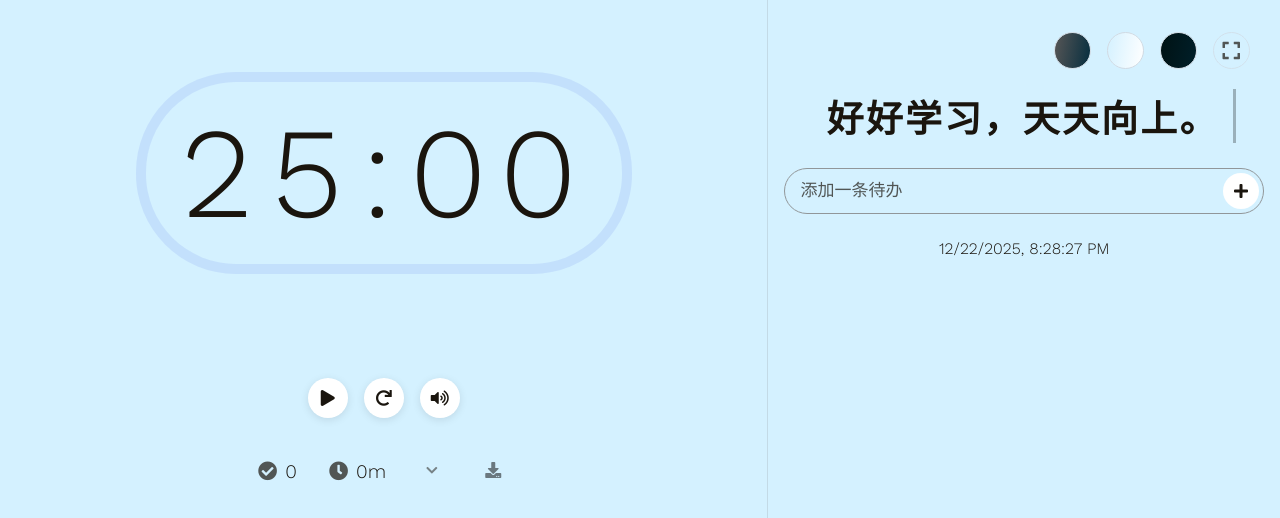
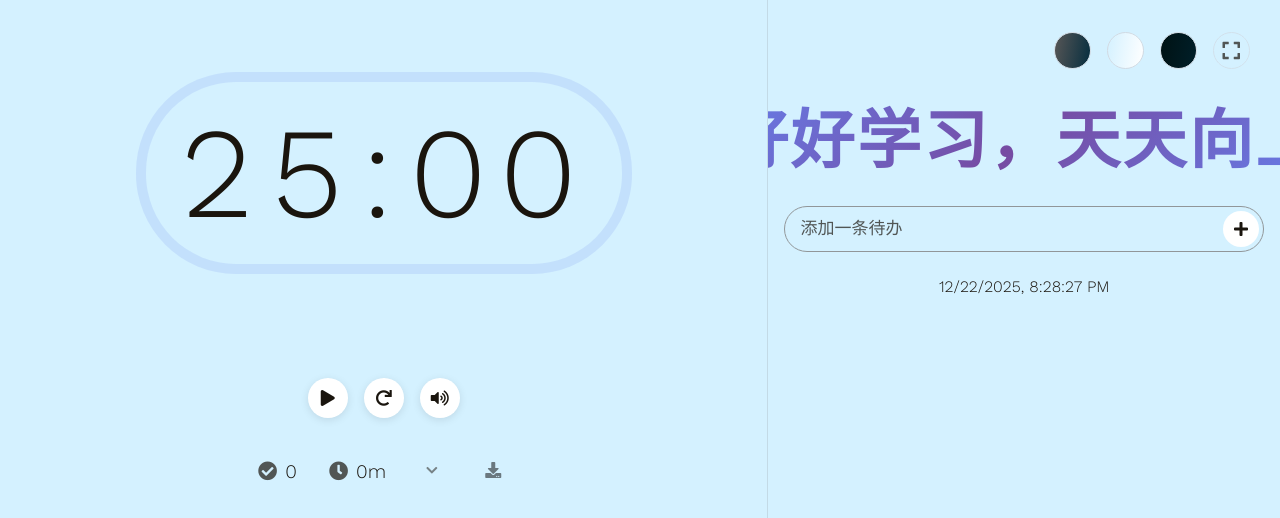
Before and after one commit to youmikuang/todo, a Vue app: page / in a window 1280 px wide. Shown: the top 518 px of the page. Built offline with nearby package versions, Linux system fonts and the light colour scheme.

Commit message:
fix title show

```diff
--- a/src/assets/css/main.css
+++ b/src/assets/css/main.css
@@ -169,18 +169,33 @@ body {
     letter-spacing: 0.15rem;
     margin-top: 20px;
     margin-bottom: 10px;
-    max-width: 420px;
-    font-size: 2.3rem;
+    max-width: 600px;
+    font-size: 4rem;
     text-align: center;
+    background-clip: text;
+    -webkit-background-clip: text;
+    color: transparent;
 }
 
-#title {
+#title.standard-title {
+    background-image: linear-gradient(135deg, #ff6b6b, #ffd93d, #ff6b6b);
+    border-right-color: #ff6b6b;
     animation: animated-text 2s steps(11,end) 0.5s 1 normal both,
-        animated-cursor 750ms steps(11,end) infinite;
+        standard-animated-cursor 750ms steps(11,end) infinite;
+}
+
+#title.light-title {
+    background-image: linear-gradient(135deg, #667eea, #764ba2, #667eea);
+    border-right-color: #667eea;
+    animation: animated-text 2s steps(11,end) 0.5s 1 normal both,
+        light-animated-cursor 750ms steps(11,end) infinite;
 }
 
 #title.darker-title {
-    animation: animated-text 2s steps(11,end) 0.5s 1 normal both, darker-animated-cursor 750ms steps(11,end) infinite;
+    background-image: linear-gradient(135deg, #00d2ff, #3a7bd5, #00d2ff);
+    border-right-color: #00d2ff;
+    animation: animated-text 2s steps(11,end) 0.5s 1 normal both,
+        darker-animated-cursor 750ms steps(11,end) infinite;
 }
 
 @keyframes animated-text{
@@ -188,14 +203,25 @@ body {
     to{width: 800px;}
 }
 
-@keyframes animated-cursor{
-    from{border-right-color: rgba(0, 0, 0, 0.75);}
+@keyframes standard-animated-cursor{
+    from{border-right-color: #ff6b6b;}
+    to{border-right-color: transparent;}
+}
+
+@keyframes light-animated-cursor{
+    from{border-right-color: #667eea;}
     to{border-right-color: transparent;}
 }
 
 @keyframes darker-animated-cursor {
-    from{border-right-color: #01394c;}
+    from{border-right-color: #00d2ff;}
     to{border-right-color: transparent;}
+}
+
+@media only screen and (min-width: 768px) and (max-width: 1024px) {
+    #title {
+        font-size: 2.3rem;
+    }
 }
 
 form {
--- a/src/components/TodoList.vue
+++ b/src/components/TodoList.vue
@@ -89,7 +89,7 @@ onUnmounted(() => {
       </div>
     </div>
 
-    <h1 id="title" :class="titleClass">好好学习，天天向上。</h1>
+    <h1 id="title" :class="titleClass">好好学习，天天向上</h1>
     <div id="form">
       <form @submit.prevent="addTodo" class="input-wrapper">
         <input
--- a/src/composables/useTodo.js
+++ b/src/composables/useTodo.js
@@ -58,7 +58,7 @@ export function useTodo() {
 
   const inputClass = computed(() => `${currentTheme.value}-input`)
   const buttonClass = computed(() => `${currentTheme.value}-button`)
-  const titleClass = computed(() => currentTheme.value === 'darker' ? 'darker-title' : '')
+  const titleClass = computed(() => `${currentTheme.value}-title`)
 
   const selectedTask = computed(() => {
     return todos.value.find(t => t.id === selectedTaskId.value) || null
```
